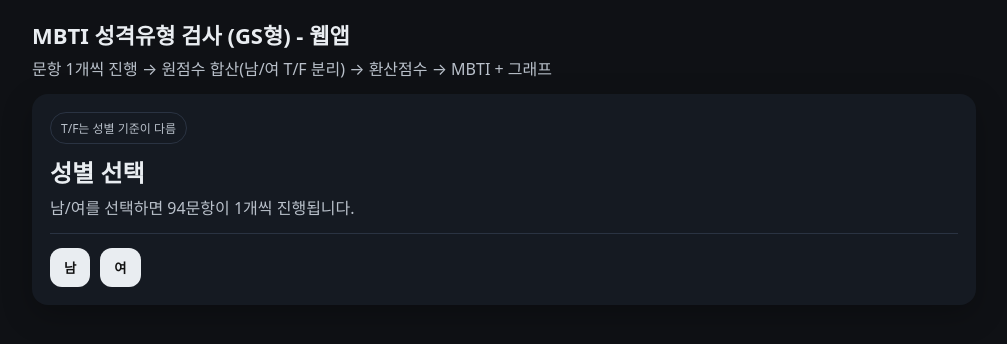
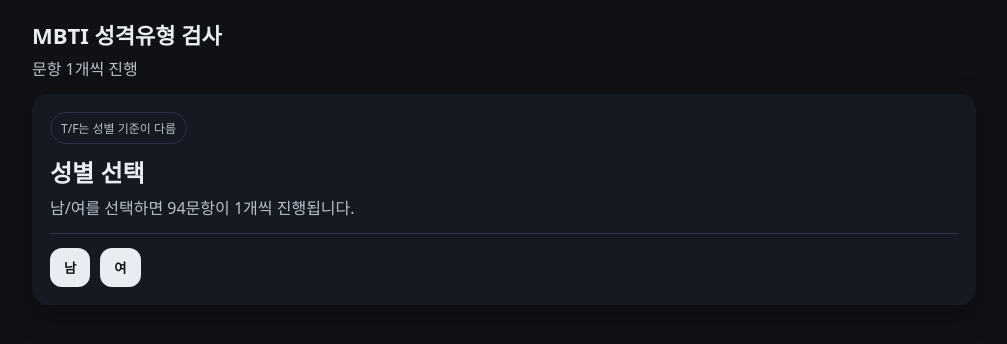
Before and after one commit to jmsongg/mb, a plain HTML site: page index.html in a window 1280 px wide. Shown: the whole page, without its empty margins (136-1143 px from the left). Drawn offline with Linux system fonts and the light colour scheme.

Commit message:
index.html

```diff
--- a/index.html
+++ b/index.html
@@ -3,7 +3,7 @@
 <head>
   <meta charset="utf-8" />
   <meta name="viewport" content="width=device-width, initial-scale=1" />
-  <title>MBTI 성격유형 검사 (GS형)</title>
+  <title>MBTI 성격유형 검사 </title>
   <style>
     :root{
       --bg:#0f1115; --card:#151a22; --text:#e9edf1; --muted:#b9c0ca; --line:#2a3342;
@@ -39,8 +39,8 @@
 </head>
 <body>
   <div class="wrap">
-    <h1 class="title">MBTI 성격유형 검사 (GS형) - 웹앱</h1>
-    <div class="sub">문항 1개씩 진행 → 원점수 합산(남/여 T/F 분리) → 환산점수 → MBTI + 그래프</div>
+    <h1 class="title">MBTI 성격유형 검사 </h1>
+    <div class="sub">문항 1개씩 진행</div>
 
     <div id="app" class="card"></div>
   </div>
```
